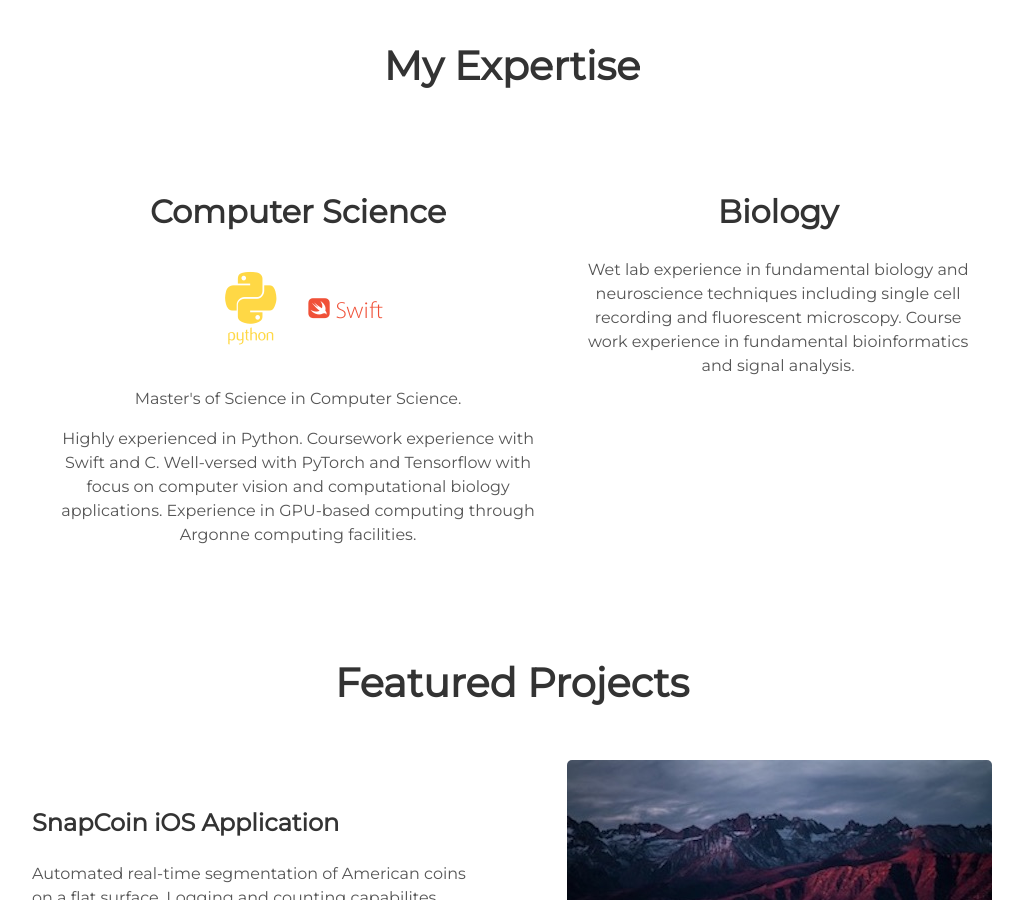
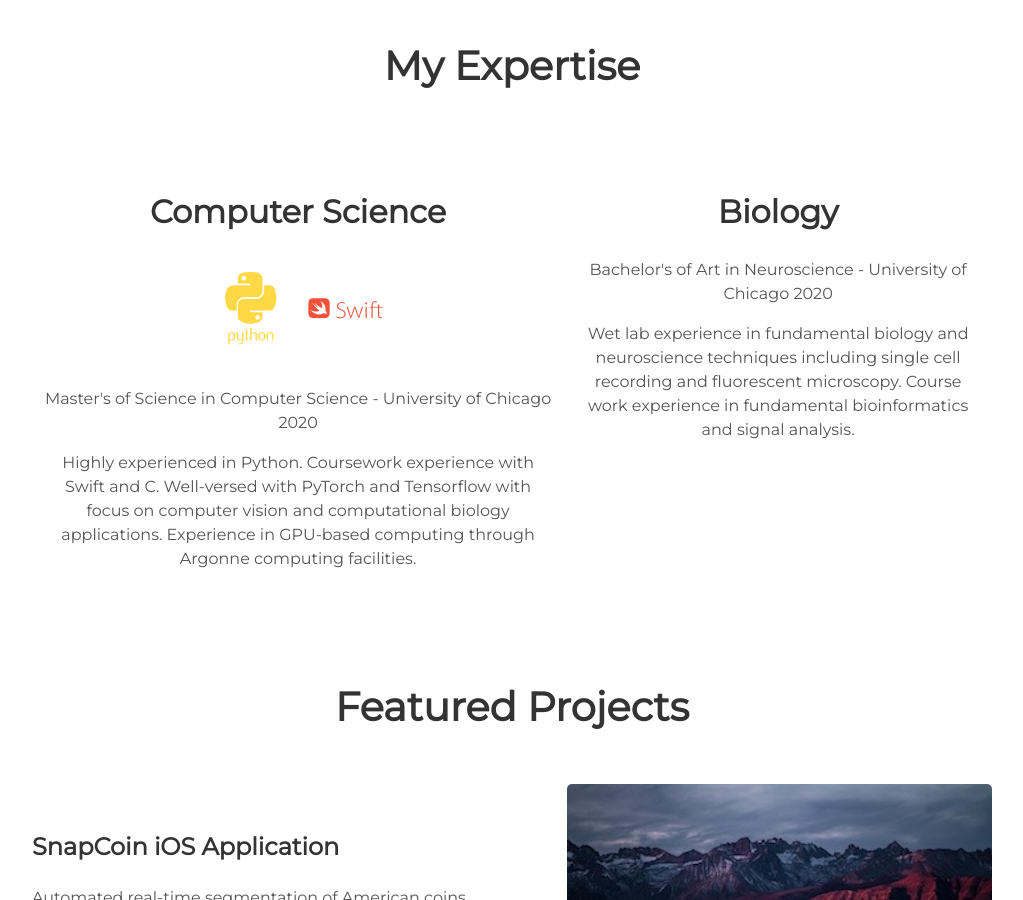
Before and after one commit to maxzvyagin/maxzvyagin.github.io, a Jekyll site: the page built from index.html, in a window 1280 px wide and 900 px high, scrolled down 939 px. Shown: the whole window, without its empty margins (128-1151 px from the left). Built offline with Jekyll 4.4.1, drawn with Linux system fonts in a browser that asks for light colours; nearby versions of some CDN libraries.

Commit message:
Update about.html

```diff
--- a/_includes/about.html
+++ b/_includes/about.html
@@ -9,7 +9,7 @@
       <i class="devicon-swift-plain-wordmark colored"></i>
       <i class="iconify-inline" data-icon="cib:pytorch"></i>
       <i class="iconify-inline" data-icon="logos:tensorflow"></i>
-      <p>Master's of Science in Computer Science. </p>
+      <p>Master's of Science in Computer Science - University of Chicago 2020 </p>
       <p>Highly experienced in Python. Coursework experience with Swift and C. Well-versed with PyTorch and Tensorflow
       with focus on computer vision and computational biology applications. Experience in GPU-based computing through Argonne computing facilities. </p>
     </div>
@@ -18,6 +18,7 @@
       <i class="iconify-inline" data-icon="noto:brain"></i>
       <i class="iconify-inline" data-icon="noto:dna"></i>
       <i class="iconify-inline" data-icon="carbon:chart-line-data"></i>
+      <p>Bachelor's of Art in Neuroscience - University of Chicago 2020</p>
       <p>Wet lab experience in fundamental biology and neuroscience techniques including single cell recording and fluorescent microscopy. Course work experience in fundamental bioinformatics and signal analysis. </p>
     </div>
 <!--    <div class="tech">-->
```
